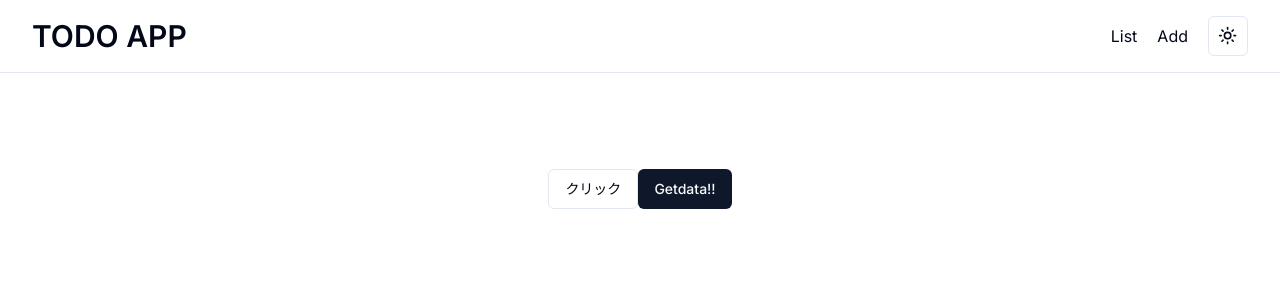
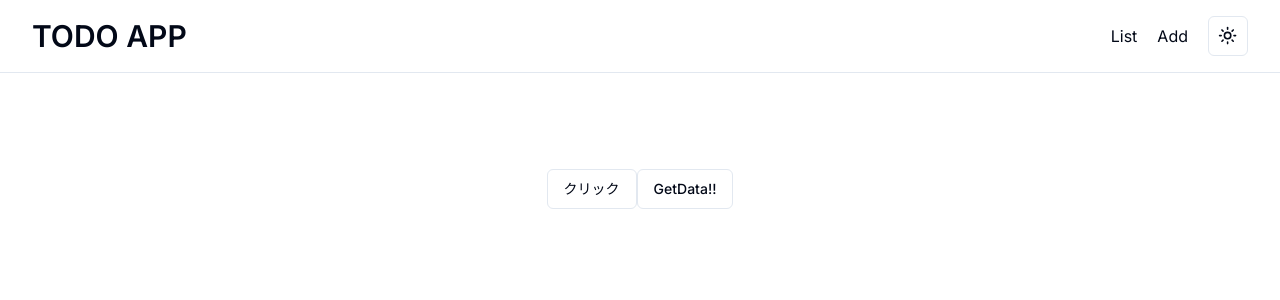
Before and after one commit to hukuryo/next-shadcn, a Next.js app: page / in a window 1280 px wide. Shown: the top 300 px of the page. Built offline with nearby package versions, Linux system fonts and the light colour scheme.

Commit message:
supabaseを使えるようにした

```diff
--- a/app/api/route.ts
+++ b/app/api/route.ts
@@ -2,6 +2,6 @@ import { NextResponse } from "next/server";
 
 export async function GET() {
   return NextResponse.json({
-    message: "/api/usersからデータを取得!",
+    message: "/apiからデータを取得!",
   });
 }
--- a/app/layout.tsx
+++ b/app/layout.tsx
@@ -6,8 +6,8 @@ import { Toaster } from "@/components/ui/sonner";
 const inter = Inter({ subsets: ["latin"] });
 
 export const metadata: Metadata = {
-  title: "Create Next App",
-  description: "Generated by create next app",
+  title: "TODO APP",
+  description: "Generated by TODO APP",
 };
 
 export default function RootLayout({
--- a/app/page.tsx
+++ b/app/page.tsx
@@ -17,10 +17,12 @@ export default function Home() {
       <Header />
       <main className="flex min-h-screen flex-col items-center justify-between p-24">
         <div>
-          <Link href="/practice1">
+          <Link href="/list">
             <Button variant="outline">クリック</Button>
           </Link>
-          <Button onClick={getData}>Getdata!!</Button>
+          <Button variant="outline" onClick={getData}>
+            GetData!!
+          </Button>
         </div>
       </main>
     </>
```
Also changed, not shown: package.json (+11 -1 lines), 1 other file (tests, documents, lock files or other folders).
